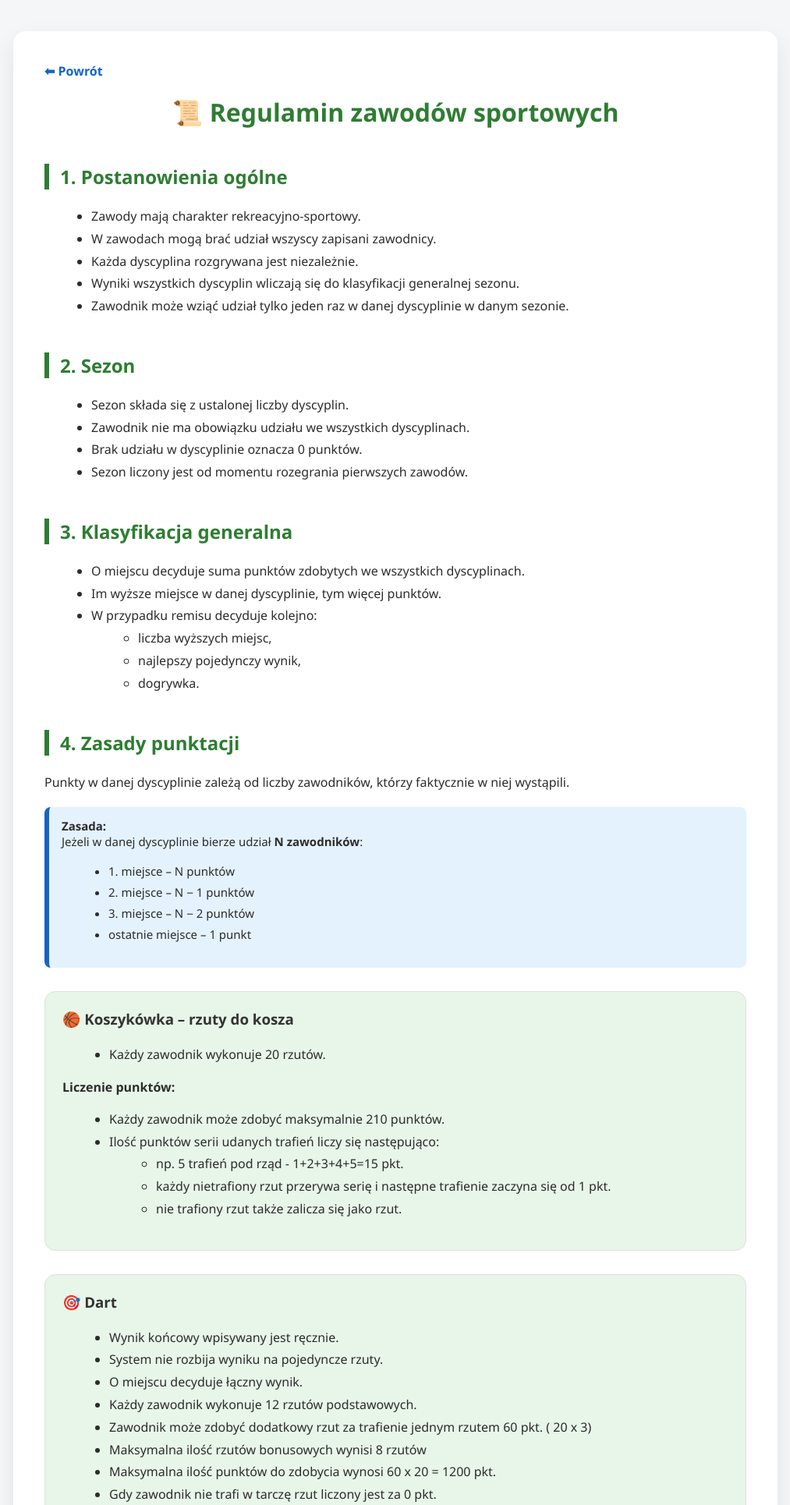
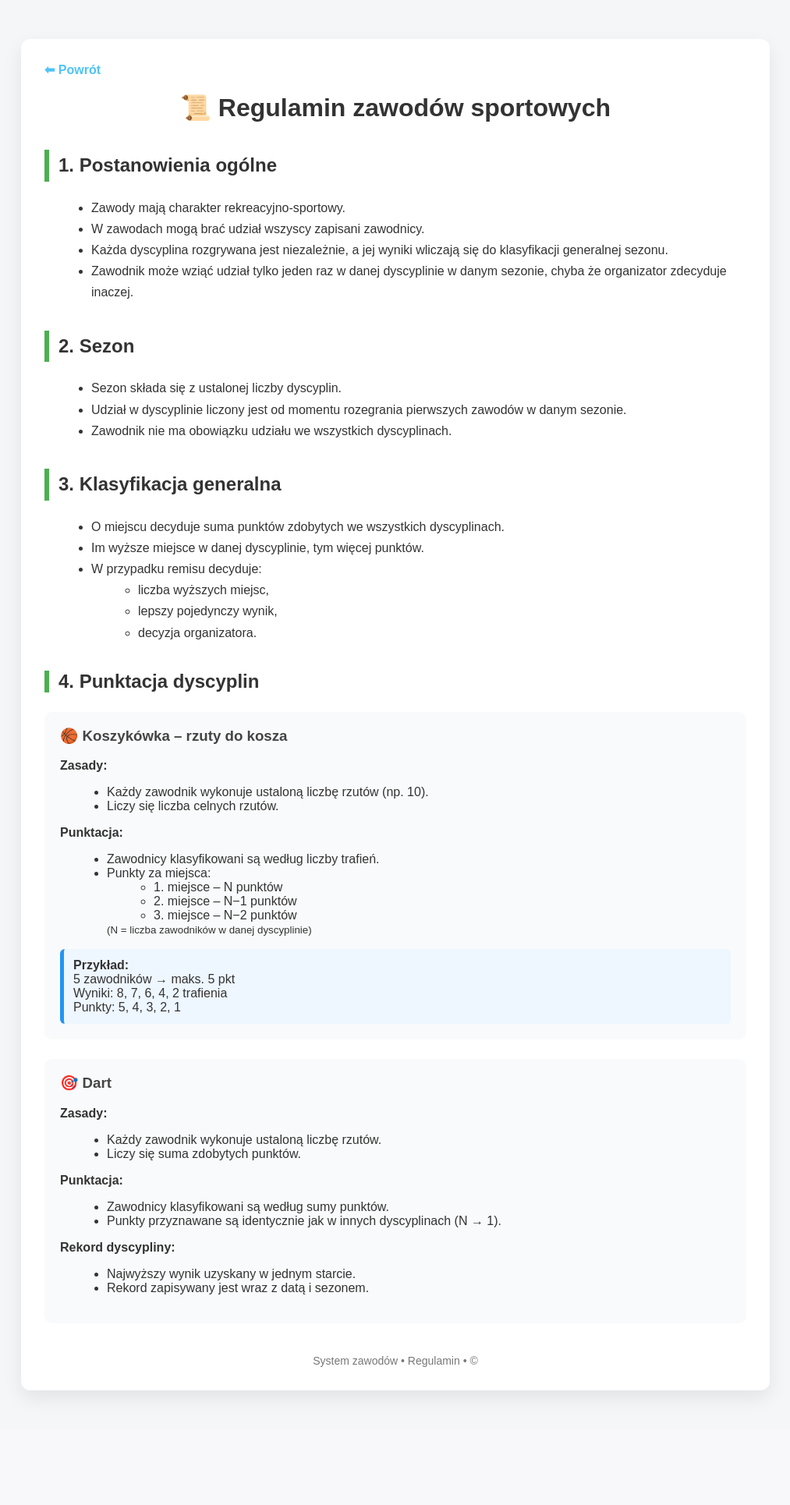
Before and after one commit to Pescior/Turnieje, a Flask app: page /regulamin in a window 1280 px wide. Shown: the top 1930 px of the page at 78% size, without its empty margins (133-1146 px from the left). After the commit the page ends 1793 px from the top, so only its background shows below. Run offline with Flask 3, Linux system fonts and the light colour scheme.

Commit message:
Add files via upload

```diff
--- a/static/style.css
+++ b/static/style.css
@@ -1,109 +1,155 @@
+/* =====================================
+   GLOBAL
+===================================== */
+
 body {
     font-family: Arial, Helvetica, sans-serif;
-    background-color: #f4f6f8;
+    background: linear-gradient(135deg, #0f2027, #203a43, #2c5364);
     margin: 0;
     padding: 20px;
+    color: #f1f1f1;
+}
 
+h1, h2, h3 {
+    margin-top: 0;
 }
+
+/* =====================================
+   LINKI
+===================================== */
 
 a {
     text-decoration: none;
-    color: #1565c0;
+    color: #4fc3f7;
+    font-weight: 600;
+    transition: 0.2s;
+}
+
+a:hover {
+    color: #81d4fa;
+}
+
+/* =====================================
+   TOP BAR
+===================================== */
+
+.top-bar {
+    display: flex;
+    justify-content: space-between;
+    align-items: center;
+    padding: 15px 25px;
+    background: rgba(0, 0, 0, 0.4);
+    backdrop-filter: blur(6px);
+    border-radius: 12px;
+    margin-bottom: 20px;
+    flex-wrap: wrap;
+    gap: 20px;
+}
+
+.top-left,
+.top-center,
+.top-right {
+    display: flex;
+    align-items: center;
+    gap: 18px;
+}
+
+.top-right span {
+    font-weight: 600;
+}
+
+.top-right a {
+    font-size: 20px;
+}
+
+/* Social media – oryginalne kolory */
+.top-right a.yt { color: #ff0000; }
+.top-right a.ig { color: #e1306c; }
+.top-right a.fb { color: #1877f2; }
+.top-right a.tt { color: #000000; }
+
+.top-right a:hover {
+    transform: scale(1.2);
+}
+
+/* =====================================
+   UKŁAD STRONY
+===================================== */
+
+.layout {
+    display: flex;
+    gap: 20px;
+    align-items: flex-start;
+}
+
+.left,
+.right {
+    flex: 1;
+}
+
+/* =====================================
+   TABELA (OGÓLNA)
+===================================== */
+
+table {
+    width: 100%;
+    max-width: 900px;
+    border-collapse: collapse;
+    background: rgba(255, 255, 255, 0.08);
+    backdrop-filter: blur(4px);
+    border-radius: 12px;
+    overflow: hidden;
+    margin-bottom: 30px;
+}
+
+th, td {
+    padding: 10px;
+    text-align: center;
+    border: 1px solid rgba(255, 255, 255, 0.1);
+}
+
+th {
+    background: #1565c0;
+    color: white;
     font-weight: bold;
 }
 
-a:hover {
-    text-decoration: underline;
-}
-
-h1 {
-    margin-top: 0;
-}
-
-table {
-    border-collapse: collapse;
-    width: 100%;
-    max-width: 800px;
-    background: white;
-    margin-bottom: 30px;
-}
-
-th {
-    background-color: #1976d2;
-    color: white;
-    padding: 8px;
-    text-align: center;
-}
-
-td {
-    padding: 8px;
-    border-bottom: 1px solid #ddd;
-}
-
 tr:nth-child(even) {
-    background-color: #f2f2f2;
+    background: rgba(255, 255, 255, 0.05);
 }
 
 tr:hover {
-    background-color: #e3f2fd;
+    background: rgba(79, 195, 247, 0.2);
+    transition: 0.2s;
 }
+
+/* =====================================
+   MIEJSCA NA PODIUM
+===================================== */
 
 .miejsce-1 {
     font-weight: bold;
-    color: #d4af37; /* złoto */
+    color: #ffd700;
 }
 
 .miejsce-2 {
     font-weight: bold;
-    color: #9e9e9e; /* srebro */
+    color: #c0c0c0;
 }
 
 .miejsce-3 {
     font-weight: bold;
-    color: #ad490a; /* brąz */
+    color: #cd7f32;
 }
 
 .punkty {
     font-weight: bold;
 }
 
-th, td {
-    border: 1px solid #ddd;
-    padding: 8px 10px;
-    text-align: center;
-    vertical-align: middle;
-}
-.layout {
-    display: flex;
-    gap: 20px;
-    align-items: flex-start; /* 🔥 TO JEST NAJWAŻNIEJSZE */
-}
+/* =====================================
+   ZAWODNIK – UKŁAD
+===================================== */
 
-.left, /*{width: 50%;}*/
-
-.right {
-    flex: 1;
-    padding: 0;
-    margin: 0;
-} /*{
-    width: 50%;
-    background: #f4f6f8;
-    padding: 15px;
-    border-radius: 10px;
-}*/
-
-.right table {
-    width: 100%;
-    font-size: 14px;
-}
-.section-title {
-    margin-top: 0;
-    margin-bottom: 10px;
-    font-size: 24px;
-}
-h1, h2, h3 {
-    margin-top: 0;
-}
 .zawodnik-layout {
     display: flex;
     gap: 30px;
--- a/templates/regulamin.html
+++ b/templates/regulamin.html
@@ -6,66 +6,47 @@
     <link rel="stylesheet" href="/static/style.css">
 
     <style>
-    :root {
-        --main: #2e7d32;       /* zielony sportowy */
-        --main-light: #e8f5e9;
-        --accent: #1565c0;    /* niebieski info */
-        --bg: #f4f6f8;
-        --card: #ffffff;
-        --text: #2c2c2c;
-        --muted: #666;
-        --border: #e0e0e0;
-    }
-
         body {
-        background: var(--bg);
-        font-family: "Segoe UI", Arial, sans-serif;
-        color: var(--text);
-        margin: 0;
-        padding: 0;
+            background: #f5f6f8;
+            font-family: Arial, sans-serif;
+            color: #333;
         }
 
         .container {
             max-width: 900px;
-        margin: 40px auto;
-        background: var(--card);
-        padding: 40px;
-        border-radius: 16px;
-        box-shadow: 0 12px 30px rgba(0,0,0,0.08);
+            margin: 30px auto;
+            background: white;
+            padding: 30px;
+            border-radius: 12px;
+            box-shadow: 0 10px 25px rgba(0,0,0,0.08);
         }
 
         a.back {
             display: inline-block;
             margin-bottom: 20px;
             text-decoration: none;
-        font-weight: 600;
-        color: var(--accent);
-    }
-
-    a.back:hover {
-        text-decoration: underline;
+            font-weight: bold;
         }
 
         h1 {
             text-align: center;
-        margin-bottom: 40px;
-        color: var(--main);
+            margin-bottom: 30px;
         }
 
         h2 {
-        margin-top: 45px;
-        padding-left: 14px;
-        border-left: 6px solid var(--main);
-        color: var(--main);
+            margin-top: 35px;
+            border-left: 6px solid #4CAF50;
+            padding-left: 12px;
         }
 
         h3 {
             margin-top: 25px;
-        color: #333;
+            color: #444;
         }
 
-    p, li {
-        line-height: 1.8;
+        .section {
+            margin-top: 20px;
+            line-height: 1.7;
         }
 
         ul {
@@ -73,11 +54,10 @@
         }
 
         .discipline {
-        background: var(--main-light);
-        border-radius: 14px;
-        padding: 22px;
-        margin-top: 30px;
-        border: 1px solid var(--border);
+            background: #f9fafb;
+            border-radius: 10px;
+            padding: 20px;
+            margin-top: 25px;
         }
 
         .discipline h3 {
@@ -85,34 +65,20 @@
         }
 
         .example {
-        background: #e3f2fd;
-        border-left: 6px solid var(--accent);
-        padding: 14px 16px;
-        margin-top: 18px;
-        border-radius: 8px;
-        font-size: 15px;
+            background: #eef6ff;
+            border-left: 5px solid #2196F3;
+            padding: 12px;
+            margin-top: 15px;
+            border-radius: 6px;
         }
 
         .footer {
-        margin-top: 60px;
+            margin-top: 40px;
             text-align: center;
-        color: var(--muted);
+            color: #777;
             font-size: 14px;
         }
-
-    /* 📱 Mobile */
-    @media (max-width: 600px) {
-        .container {
-            margin: 20px;
-            padding: 25px;
-        }
-
-        h1 {
-            font-size: 24px;
-        }
-    }
     </style>
-
 </head>
 
 <body>
@@ -123,112 +89,96 @@
 
     <h1>📜 Regulamin zawodów sportowych</h1>
 
+    <div class="section">
         <h2>1. Postanowienia ogólne</h2>
         <ul>
             <li>Zawody mają charakter rekreacyjno-sportowy.</li>
             <li>W zawodach mogą brać udział wszyscy zapisani zawodnicy.</li>
-        <li>Każda dyscyplina rozgrywana jest niezależnie.</li>
-        <li>Wyniki wszystkich dyscyplin wliczają się do klasyfikacji generalnej sezonu.</li>
-        <li>Zawodnik może wziąć udział tylko jeden raz w danej dyscyplinie w danym sezonie.</li>
+            <li>Każda dyscyplina rozgrywana jest niezależnie, a jej wyniki wliczają się do klasyfikacji generalnej sezonu.</li>
+            <li>Zawodnik może wziąć udział tylko jeden raz w danej dyscyplinie w danym sezonie, chyba że organizator zdecyduje inaczej.</li>
         </ul>
+    </div>
 
+    <div class="section">
         <h2>2. Sezon</h2>
         <ul>
             <li>Sezon składa się z ustalonej liczby dyscyplin.</li>
+            <li>Udział w dyscyplinie liczony jest od momentu rozegrania pierwszych zawodów w danym sezonie.</li>
             <li>Zawodnik nie ma obowiązku udziału we wszystkich dyscyplinach.</li>
-        <li>Brak udziału w dyscyplinie oznacza 0 punktów.</li>
-        <li>Sezon liczony jest od momentu rozegrania pierwszych zawodów.</li>
         </ul>
+    </div>
 
+    <div class="section">
         <h2>3. Klasyfikacja generalna</h2>
         <ul>
             <li>O miejscu decyduje suma punktów zdobytych we wszystkich dyscyplinach.</li>
             <li>Im wyższe miejsce w danej dyscyplinie, tym więcej punktów.</li>
-        <li>W przypadku remisu decyduje kolejno:
+            <li>W przypadku remisu decyduje:
                 <ul>
                     <li>liczba wyższych miejsc,</li>
-                <li>najlepszy pojedynczy wynik,</li>
-                <li>dogrywka.</li>
+                    <li>lepszy pojedynczy wynik,</li>
+                    <li>decyzja organizatora.</li>
                 </ul>
             </li>
         </ul>
+    </div>
 
-    <h2>4. Zasady punktacji</h2>
-    <p>
-        Punkty w danej dyscyplinie zależą od liczby zawodników, którzy faktycznie w niej wystąpili.
-    </p>
-
-    <div class="example">
-        <strong>Zasada:</strong><br>
-        Jeżeli w danej dyscyplinie bierze udział <strong>N zawodników</strong>:
-        <ul>
-            <li>1. miejsce – N punktów</li>
-            <li>2. miejsce – N − 1 punktów</li>
-            <li>3. miejsce – N − 2 punktów</li>
-            <li>ostatnie miejsce – 1 punkt</li>
-        </ul>
-    </div>
+    <h2>4. Punktacja dyscyplin</h2>
 
     <div class="discipline">
         <h3>🏀 Koszykówka – rzuty do kosza</h3>
+
+        <strong>Zasady:</strong>
         <ul>
-            <li>Każdy zawodnik wykonuje 20 rzutów.</li>
+            <li>Każdy zawodnik wykonuje ustaloną liczbę rzutów (np. 10).</li>
+            <li>Liczy się liczba celnych rzutów.</li>
         </ul>
-        <strong>Liczenie punktów:</strong>
+
+        <strong>Punktacja:</strong>
         <ul>
-            <li>Każdy zawodnik może zdobyć maksymalnie 210 punktów.</li>
-            <li>Ilość punktów serii udanych trafień liczy się następująco:
+            <li>Zawodnicy klasyfikowani są według liczby trafień.</li>
+            <li>Punkty za miejsca:
                 <ul>
-                    <li>np. 5 trafień pod rząd - 1+2+3+4+5=15 pkt.</li>
-                    <li>każdy nietrafiony rzut przerywa serię i następne trafienie zaczyna się od 1 pkt.</li>
-                    <li>nie trafiony rzut także zalicza się jako rzut.</li>
+                    <li>1. miejsce – N punktów</li>
+                    <li>2. miejsce – N−1 punktów</li>
+                    <li>3. miejsce – N−2 punktów</li>
                 </ul>
+                <small>(N = liczba zawodników w danej dyscyplinie)</small>
+            </li>
+        </ul>
+
+        <div class="example">
+            <strong>Przykład:</strong><br>
+            5 zawodników → maks. 5 pkt<br>
+            Wyniki: 8, 7, 6, 4, 2 trafienia<br>
+            Punkty: 5, 4, 3, 2, 1
+        </div>
     </div>
 
     <div class="discipline">
         <h3>🎯 Dart</h3>
+
+        <strong>Zasady:</strong>
         <ul>
+            <li>Każdy zawodnik wykonuje ustaloną liczbę rzutów.</li>
+            <li>Liczy się suma zdobytych punktów.</li>
+        </ul>
 
-            <li>Wynik końcowy wpisywany jest ręcznie.</li>
-            <li>System nie rozbija wyniku na pojedyncze rzuty.</li>
-            <li>O miejscu decyduje łączny wynik.</li>
-            <li>Każdy zawodnik wykonuje 12 rzutów podstawowych.</li>
-            <li>Zawodnik może zdobyć dodatkowy rzut za trafienie jednym rzutem 60 pkt. ( 20 x 3) </li>
-            <li>Maksymalna ilość rzutów bonusowych wynisi 8 rzutów</li>
-            <li>Maksymalna ilość punktów do zdobycia wynosi 60 x 20 = 1200 pkt.</li>
-            <li>Gdy zawodnik nie trafi w tarczę rzut liczony jest za 0 pkt.</li>
+        <strong>Punktacja:</strong>
+        <ul>
+            <li>Zawodnicy klasyfikowani są według sumy punktów.</li>
+            <li>Punkty przyznawane są identycznie jak w innych dyscyplinach (N → 1).</li>
+        </ul>
+
+        <strong>Rekord dyscypliny:</strong>
+        <ul>
+            <li>Najwyższy wynik uzyskany w jednym starcie.</li>
+            <li>Rekord zapisywany jest wraz z datą i sezonem.</li>
         </ul>
     </div>
 
-    <div class="discipline">
-        <h3>🏃 Pozostałe dyscypliny</h3>
-        <ul>
-            <li>Wyniki czasowe wpisywane są w sekundach (np. 258 = 4 min 18 s).</li>
-            <li>W niekturych dyscyplinach czasowych niższy wynik jest lepszy a w innych wyższy.</li>
-            <li>W pozostałych dyscyplinach wyższy wynik jest lepszy.</li>
-        </ul>
-    </div>
-
-    <h2>5. Rekordy dyscyplin</h2>
-    <ul>
-        <li>Rekordem dyscypliny jest najlepszy wynik uzyskany w jednym starcie.</li>
-        <li>Rekord zapisywany jest wraz z datą oraz numerem sezonu.</li>
-        <li>Rekordy prezentowane są na stronie głównej systemu.</li>
-    </ul>
-
-    <h2>6. Procent ukończenia sezonu</h2>
-    <p>
-        Procent ukończenia sezonu liczony jest jako stosunek rozegranych startów
-        do maksymalnej możliwej liczby startów.
-    </p>
-
-    <div class="example">
-        <strong>Wzór:</strong><br>
-        (liczba rozegranych wyników) ÷ (liczba zawodników × liczba dyscyplin) × 100%
-    </div>
-
     <div class="footer">
-        System zawodów sportowych • Regulamin • ©
+        System zawodów • Regulamin • ©
     </div>
 
 </div>
```
Also changed, not shown: other parts of static/style.css (+19 -71 lines), templates/index.html (+25 -7 lines). Lines whose indentation alone changed are shown as unchanged.
